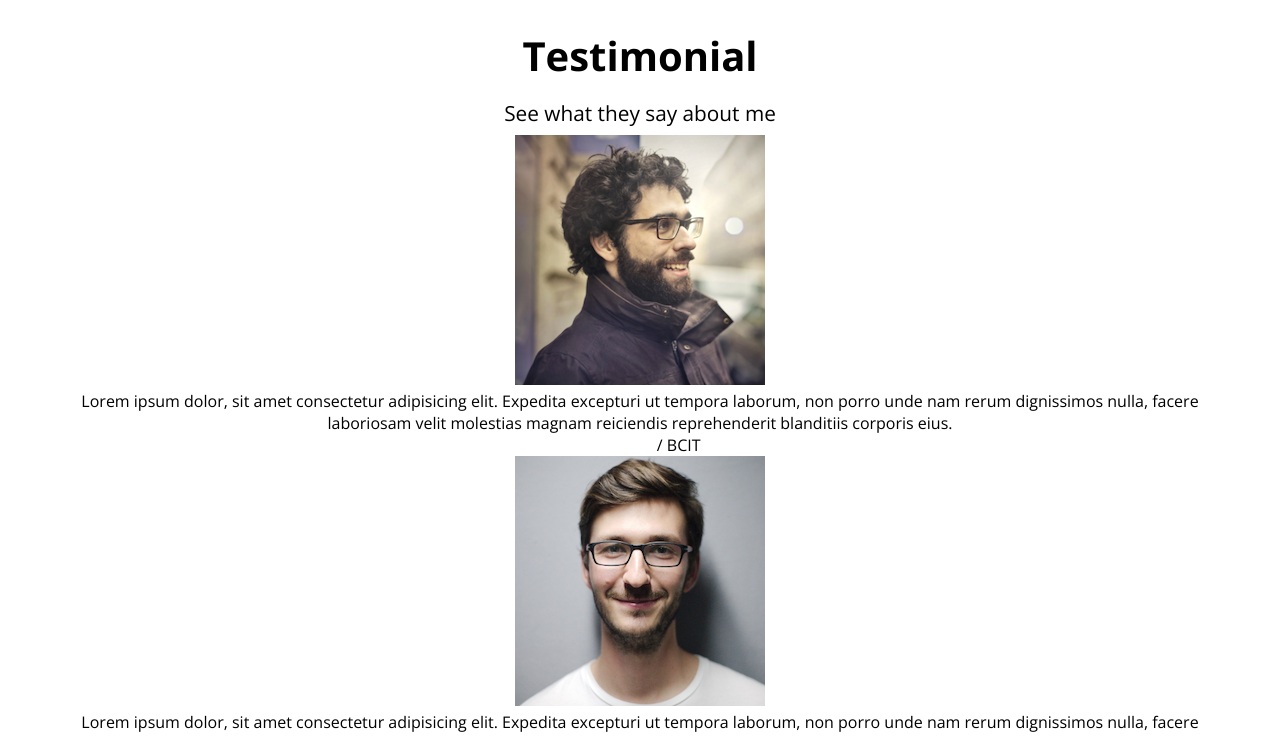
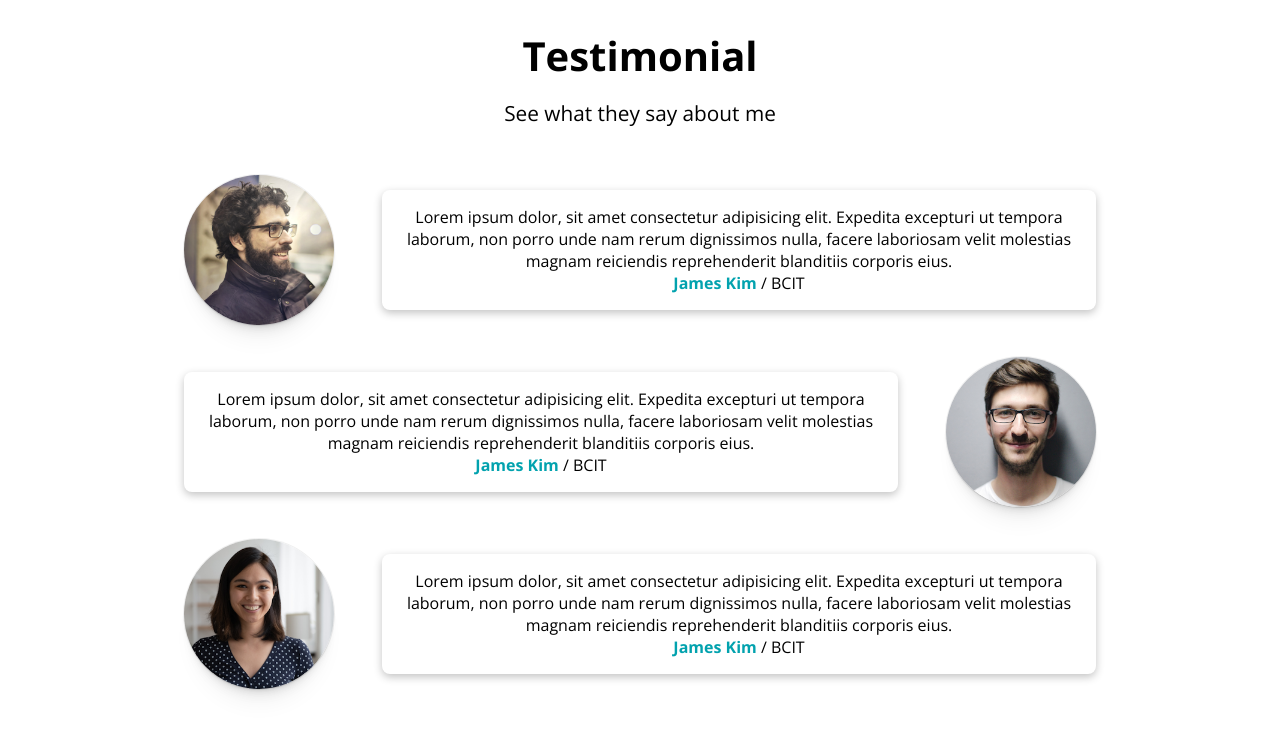
Before and after one commit to HyunJunggggg/Portfolio1, a plain HTML site: page index.html in a window 1280 px wide. Shown: the part 3000-3736 px from the top of the page. Drawn offline with nearby package versions, Linux system fonts and the light colour scheme.

Commit message:
CSS-Testimonial

```diff
--- a/css/style.css
+++ b/css/style.css
@@ -389,3 +389,42 @@ button:focus {
     height: 2px;
     background-color: var(--color-accent);
 }
+
+/* Testimonial */
+.testimonials {
+    margin: 3rem;
+}
+
+.testimonial {
+    display: flex;
+    gap: 3rem;
+    align-items: center;
+    margin: 2rem;
+}
+
+.testimonial:nth-child(even) .testimonial__img {
+    order: 1;
+}
+
+.testimonial__img {
+    width: 150px;
+    height: 150px;
+    border-radius: 100%;
+    box-shadow: 0px 0px 0px 1px rgb(0 0 0 / 0.06),
+        0px 1px 1px -0.5px rgb(0 0 0 / 0.06),
+        0px 3px 3px -1.5px rgb(0 0 0 / 0.06), 0px 6px 6px -3px rgb(0 0 0 / 0.06),
+        0px 12px 12px -6px rgb(0 0 0 / 0.06),
+        0px 24px 24px -12px rgb(0 0 0 / 0.06);
+}
+
+.testimonial__bubble {
+    padding: 1rem;
+    border-radius: 8px;
+    box-shadow: rgba(0, 0, 0, 0.24) 0px 3px 8px;
+}
+
+.testimonial__bubble__name {
+    color: var(--color-accent);
+    font-weight: bold;
+    filter: brightness(70%);
+}
--- a/index.html
+++ b/index.html
@@ -317,13 +317,13 @@
                </div>
             </section>
             <!-- Testimonials -->
-            <section id="testimonial" class="section">
+            <section id="testimonial" class="section max-container">
                 <h2 class="title">Testimonial</h2>
                 <p class="description">See what they say about me</p>
-                <ul>
-                    <li>
-                        <img src="images/people1.webp" alt="people1" />
-                        <div>
+                <ul class="testimonials">
+                    <li class="testimonial">
+                        <img class="testimonial__img" src="images/people1.webp" alt="people1" />
+                        <div class="testimonial__bubble">
                             <p>
                                 Lorem ipsum dolor, sit amet consectetur
                                 adipisicing elit. Expedita excepturi ut tempora
@@ -332,12 +332,13 @@
                                 reiciendis reprehenderit blanditiis corporis
                                 eius.
                             </p>
-                            <p><a href="#">James Kim</a>/ BCIT</p>
+                            <p><a class="testimonial__bubble__name" href="#">James Kim</a>
+                                / BCIT</p>
                         </div>
                     </li>
-                    <li>
-                        <img src="images/people2.webp" alt="people2" />
-                        <div>
+                    <li class="testimonial">
+                        <img class="testimonial__img" src="images/people2.webp" alt="people2" />
+                        <div class="testimonial__bubble">
                             <p>
                                 Lorem ipsum dolor, sit amet consectetur
                                 adipisicing elit. Expedita excepturi ut tempora
@@ -346,12 +347,13 @@
                                 reiciendis reprehenderit blanditiis corporis
                                 eius.
                             </p>
-                            <p><a href="#">James Kim</a>/ BCIT</p>
+                            <p><a class="testimonial__bubble__name" href="#">James Kim</a>
+                                / BCIT</p>
                         </div>
                     </li>
-                    <li>
-                        <img src="images/people3.webp" alt="people3" />
-                        <div>
+                    <li class="testimonial">
+                        <img class="testimonial__img" src="images/people3.webp" alt="people3" />
+                        <div class="testimonial__bubble">
                             <p>
                                 Lorem ipsum dolor, sit amet consectetur
                                 adipisicing elit. Expedita excepturi ut tempora
@@ -360,7 +362,8 @@
                                 reiciendis reprehenderit blanditiis corporis
                                 eius.
                             </p>
-                            <p><a href="#">James Kim</a>/ BCIT</p>
+                            <p><a class="testimonial__bubble__name" href="#">James Kim</a>
+                                / BCIT</p>
                         </div>
                     </li>
                 </ul>
```
